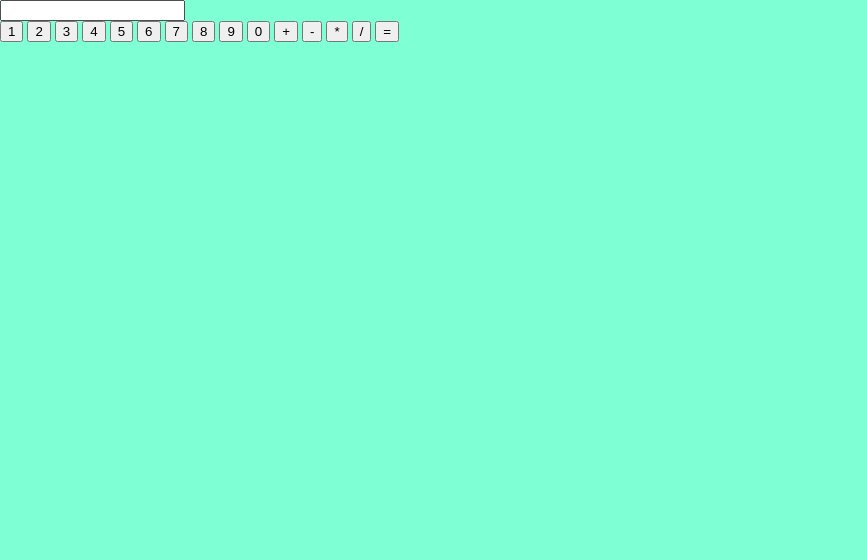
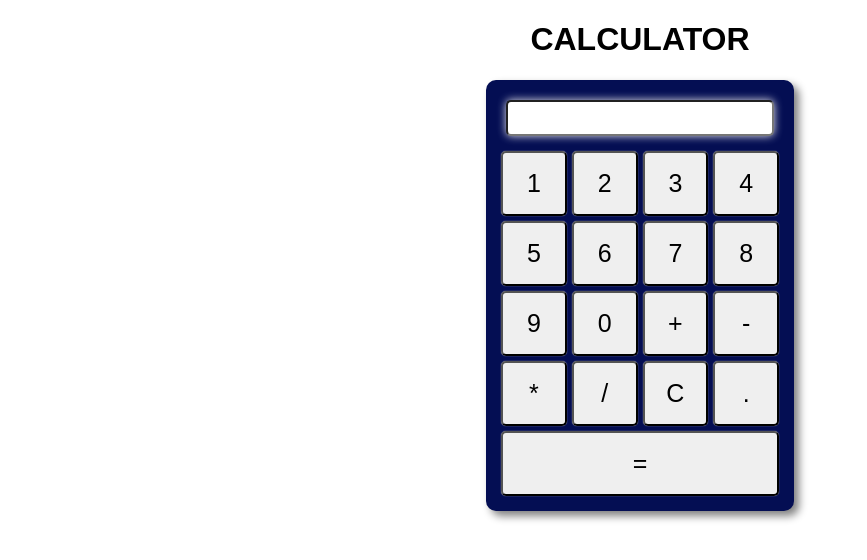
Before and after one commit to KamyaMalhotra01/Calculator, a plain HTML site: page index.html in a window 1280 px wide. Shown: the whole page, without its empty margins (0-867 px from the left). Drawn offline with Linux system fonts and the light colour scheme; a web font is replaced by a local one.

Commit message:
css and javascript added

```diff
--- a/index.html
+++ b/index.html
@@ -5,11 +5,14 @@
         <link rel="stylesheet" href="style.css">
     </head>
     <body>
+         <h1>CALCULATOR</h1>
         <div class="container">
+
+            <div class="main-content">
             <div class="output-window">
-                <input type="text" class="input-window">
+                <input type="text" class="input-window" id="input-window">
             </div>
-            <div class="row">
+            <div class="btns">
             <button type="button" value="1" class="button">1</button>
             <button type="button" value="2" class="button">2</button>
             <button type="button" value="3" class="button">3</button>
@@ -24,7 +27,10 @@
             <button type="button" value="-" class="button">-</button>
             <button type="button" value="*" class="button">*</button>
             <button type="button" value="/" class="button">/</button>
-            <button type="button" value="=" class="button">=</button>
+            <button type="button" value="C" class="button">C</button>
+            <button type="button" value="." class="button">.</button>
+             <button type="button" value="=" class="button equal-btn">=</button>
+            </div>
             </div>
         </div>
         <script src="script.js"></script>
--- a/script.js
+++ b/script.js
@@ -0,0 +1,25 @@
+let windows=""; //blank string for the output window
+let btns= document.querySelectorAll('.button');// holds array of all buttons
+let displayWin = document.getElementById('input-window');
+
+
+    btns.forEach(btn => {//iterate thru elements of a nodelist
+        btn.addEventListener('click', function(event){//add event listener
+            if(btn.value=='C'){
+                windows="";
+                displayWin.value=windows;
+            }
+            else if(btn.value=="="){
+                windows = eval(windows);//eval() function evaluates the string
+                displayWin.value=windows;
+            }
+            else{
+                 console.log(event.target.textContent);
+                let CurrentContent=event.target.textContent;
+                windows+=CurrentContent;
+                console.log('Output : ',windows);
+                displayWin.value=windows;
+            }
+
+        });
+    });
--- a/style.css
+++ b/style.css
@@ -1,6 +1,68 @@
+@import url('https://fonts.googleapis.com/css2?family=Barriecito&family=Gamja+Flower&family=Mogra&display=swap');
 body{
     padding:0;
     margin:0;
-    background-color:aquamarine;
+    background-color:white;
     height:100vh;
+    font-family: "Gamja Flower", sans-serif;
+    font-weight: 400;
+    font-style: normal;
+
 }
+h1{
+    text-align:center;
+}
+.container{
+    display:flex;
+    justify-content: center;
+
+}
+.main-content{
+    background-color:rgb(4, 14, 83);
+    border-radius:10px;
+    padding:15px;
+    box-shadow:5px 5px 8px grey;
+}
+.output-window{
+    display:flex;
+    justify-content: center;
+    align-items: center;
+    font-size:40px;
+}
+.main-content input{
+
+    font-family: "Gamja Flower", sans-serif;
+    font-weight: 400;
+    font-style: normal;
+    font-size:18px;
+    margin: 5px 5px 15px 5px;
+    width: 260px;
+    height: 30px;
+    border-radius: 5px;
+    box-shadow:0px 0px 8px rgb(229, 228, 234);
+
+}
+
+.btns{
+    display:grid;
+    grid-template-columns:repeat(4,1fr);
+    gap:5px;
+}
+.button{
+    font-size:25px;
+    font-family: "Gamja Flower", sans-serif;
+    font-weight: 400;
+    font-style: normal;
+    width:100%;/* This ensures each button stretches to fill the full width of its grid cell */
+    height: 65px;
+    box-shadow:0px 0px 1px rgb(229, 228, 234);
+    border-radius:5px;
+    transition:background-color 0.3s ease;
+}
+.button:hover{
+    background-color:lightblue;
+}
+.equal-btn{
+     grid-column: 1 / 5;/* span from column 1 to before column 5, i.e., columns 1, 2, 3, and 4*/
+
+}
--- /dev/null
+++ b/style_redo.css
@@ -0,0 +1,49 @@
+body{
+    padding:0;
+    margin:0;
+    background-color:white;
+    height:100vh;
+
+}
+h1{
+    text-align:center;
+}
+.container{
+    display:flex;
+    justify-content: center;
+
+}
+.main-content{
+    background-color:rgb(4, 14, 83);
+    border-radius:10px;
+    padding:15px;
+    box-shadow:5px 5px 8px grey;
+}
+.output-window{
+    display:flex;
+    justify-content: center;
+    align-items: center;
+}
+.main-content input{
+    margin: 5px 5px 15px 5px;
+    width: 260px;
+    height: 30px;
+    border-radius: 5px;
+    box-shadow:0px 0px 8px rgb(229, 228, 234);
+
+}
+
+.btns{
+    display:grid;
+    grid-template-columns:repeat(4,1fr);
+    gap:5px;
+}
+.button{
+    width:65px;
+    height: 65px;;
+    border-radius:5px;
+     transition: background-color 0.3s ease;
+}
+.button:hover{
+    background-color:lightblue;
+}
```
